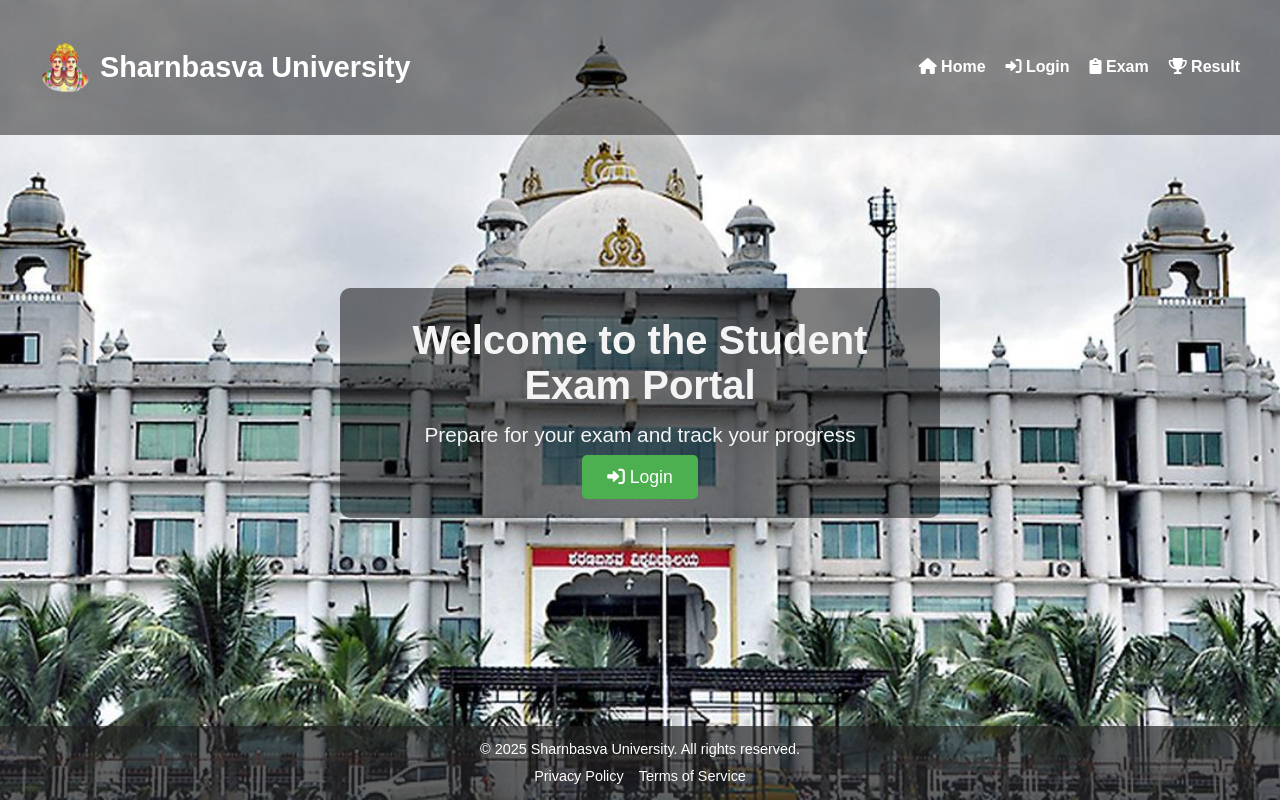
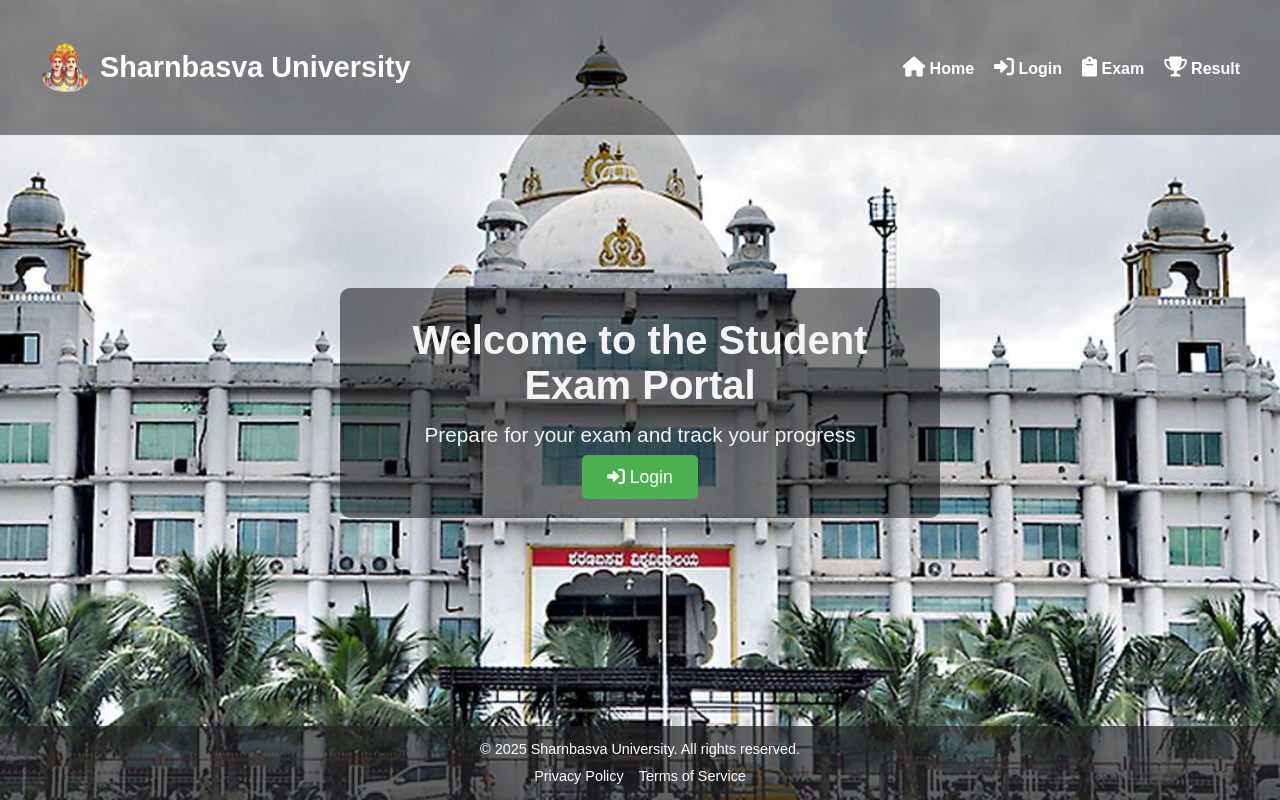
Before and after one commit to Bhagyashree-patil-sb/student-exam-managent-portal, a website: page index.html in a window 1280 px wide. Drawn offline with Linux system fonts and the light colour scheme.

Commit message:
Update welcome.css
Signed-off-by: Bhagyashree-patil-sb <bhagyashree.patil1411sb@gmail.com>

```diff
--- a/src/css/welcome.css
+++ b/src/css/welcome.css
@@ -44,6 +44,34 @@ header {
     align-items: center;
     box-sizing: border-box;
 }
+
+.nav-links {
+    display: flex;
+    justify-content: space-around;
+    list-style: none;
+    padding: 0;
+}
+
+.nav-links li {
+    display: flex;
+    align-items: center;
+    gap: 5px;  /* Adds some space between the icon and text */
+}
+
+.nav-links a {
+    text-decoration: none;
+    color: #333;
+    font-size: 18px;  /* Adjust as needed */
+}
+
+.nav-links a:hover {
+    color: #0077b5; /* Example hover effect color */
+}
+
+.nav-links i {
+    font-size: 20px;  /* Icon size */
+}
+
 
 /* Navbar */
 .navbar {
```
